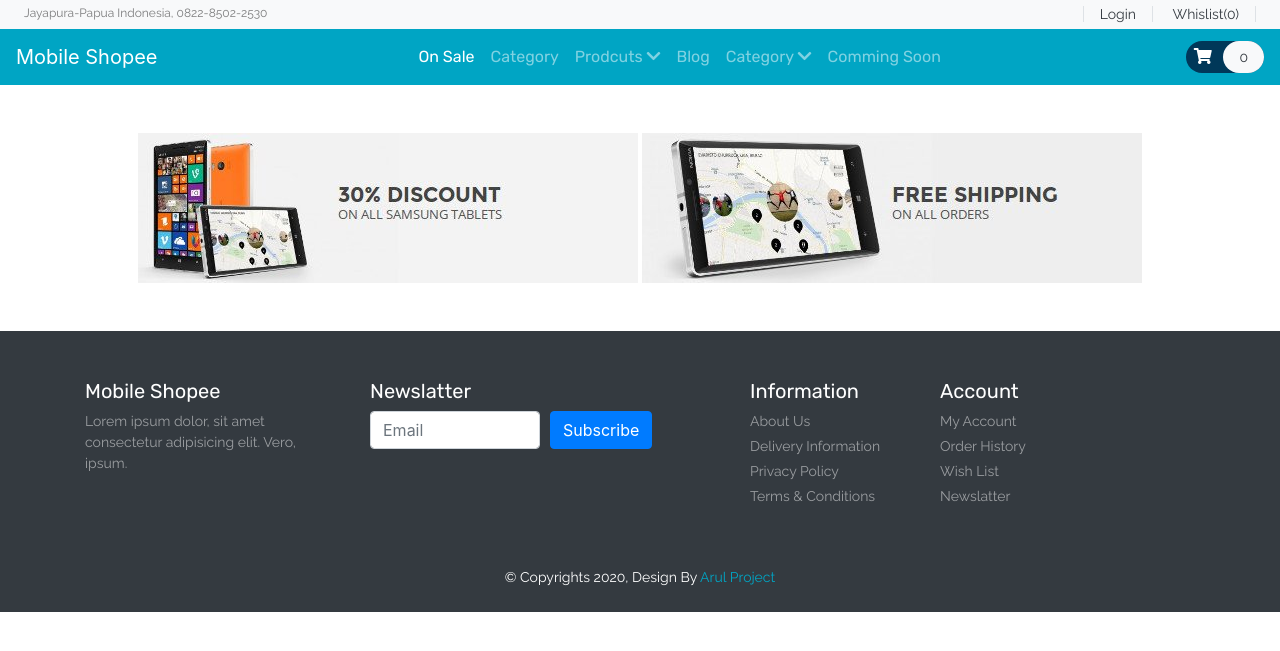
After one commit to arul-25/mobile_shopee, a PHP site: template Template/_banner-adds.php in a window 1280 px wide. The commit adds this page. Shown: the top 651 px of the page. Run offline with PHP 8.4, Linux system fonts and the light colour scheme; the template is opened without the code that fills it, so the values that code supplies are empty; some web fonts are replaced.

Commit message:
membuat file banner-adds.php dan include kedalam index.php

```diff
--- /dev/null
+++ b/Template/_banner-adds.php
@@ -0,0 +1,8 @@
+<!-- Banner Ads -->
+<section id="banner_adds">
+    <div class="container py-5 text-center">
+        <img src="./assets/banner1-cr-500x150.jpg" class="img-fluid" alt="">
+        <img src="./assets/banner2-cr-500x150.jpg" class="img-fluid" alt="">
+    </div>
+</section>
+<!-- End Banner Ads -->
```
Also changed, not shown: index.php (+4 -8 lines).
